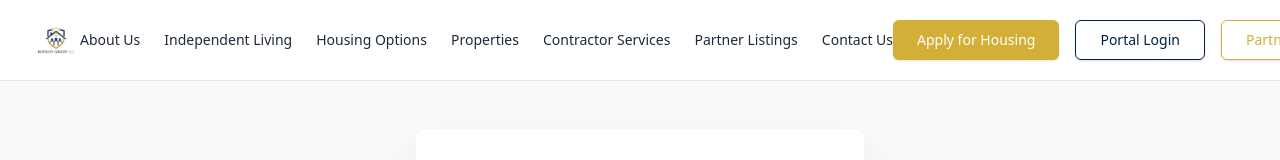
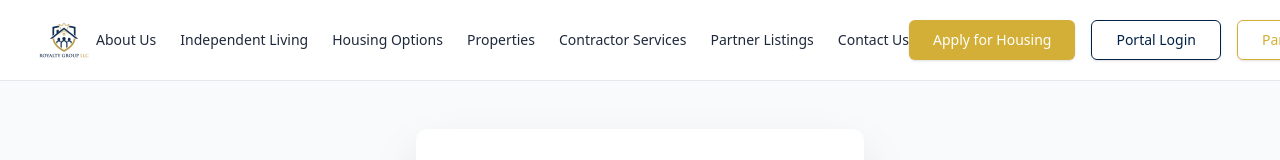
Before and after one commit to JosephRoyaltyGroupLLC/royalty-group-llc, a Next.js app: page /login in a window 1280 px wide. Shown: the top 160 px of the page. Built offline with nearby package versions, Linux system fonts and the light colour scheme; no server answers.

Commit message:
Increase logo size in Navbar

```diff
--- a/src/components/Navbar.tsx
+++ b/src/components/Navbar.tsx
@@ -17,9 +17,9 @@
               <Image
                 src="/logo.png"
                 alt="Royalty Group LLC Logo"
-                width={150}
-                height={50}
-                className="h-12 w-auto object-contain"
+                width={250}
+                height={80}
+                className="h-16 w-auto object-contain"
                 priority
               />
             </Link>
```
